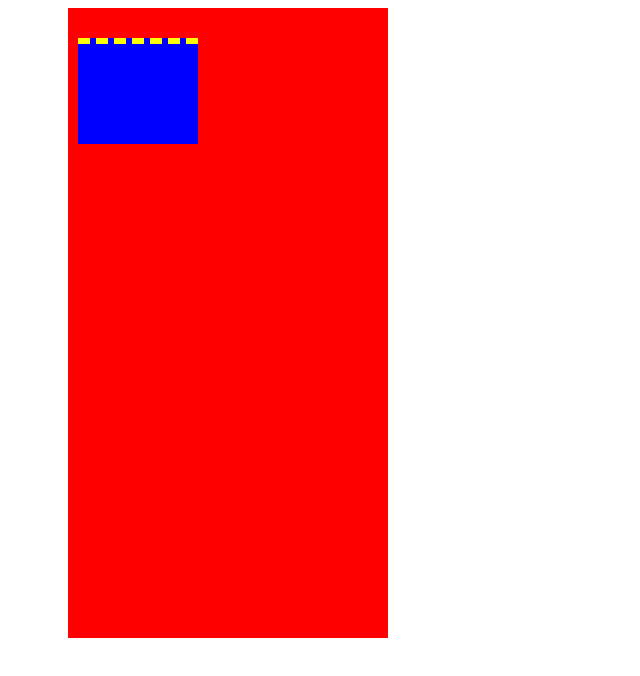
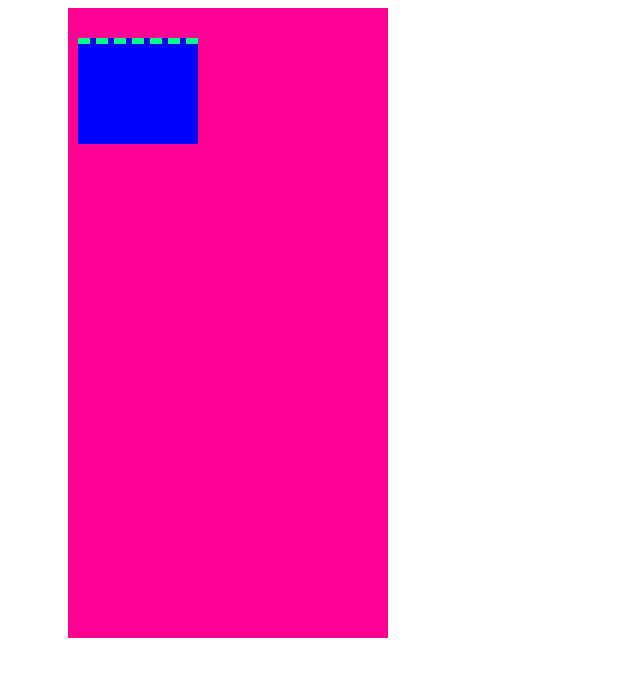
Before and after one commit to Takada-Aoi/exercise, a plain HTML site: page box/box.html in a window 1280 px wide. Shown: the whole page, without its empty margins (0-640 px from the left). Drawn offline with Linux system fonts and the light colour scheme.

Commit message:
[Finish]1-3

```diff
--- a/box/box.css
+++ b/box/box.css
@@ -1,7 +1,7 @@
 .box1 {
   width: 300px;
   height: 300px;
-  background-color: #ff0000;
+  background-color: #ff0095;
   margin: 5px 60px;
   padding: 30px 10px 300px 10px;
 }
@@ -9,7 +9,7 @@
   width: 40%;
   height: 100px;
   background-color: blue;
-  border: yellow;
+  border: rgb(0, 255, 136);
   border-top-style: dashed;
   border-top-width: 6px;
 }
```
